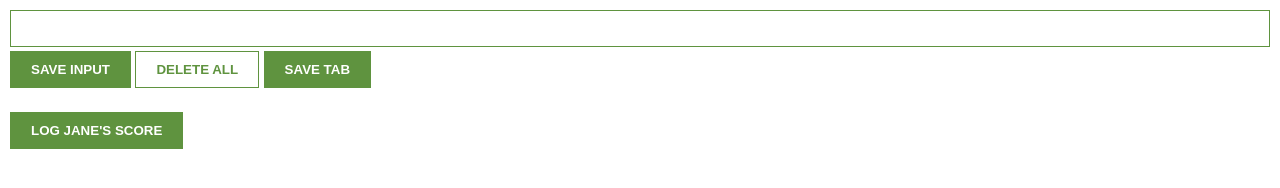
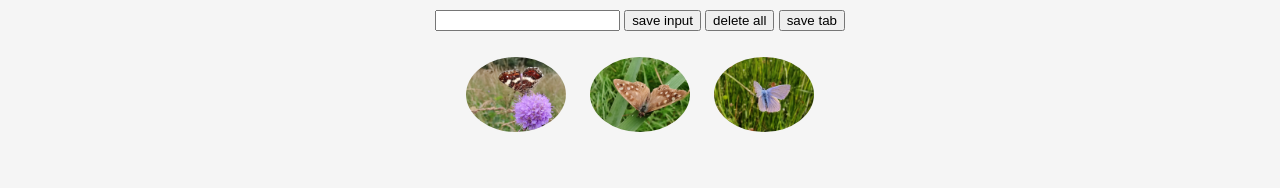
Before and after one commit to robinsrepository/first-chrome-extension, a browser extension: page index.html in a window 1280 px wide. Drawn offline with Linux system fonts and the light colour scheme.

Commit message:
Add some images ans styling for practice

```diff
--- a/index.html
+++ b/index.html
@@ -14,7 +14,11 @@
     <button id="tab-btn">save tab</button>
     <ul id="ul-el"></ul>
 
-    <button id="score-btn">Log Jane's score</button>
+    <img class="team-img" src="images/hip1.jpg">
+    <img class="team-img" src="images/hip2.jpg">
+    <img class="team-img" src="images/hip3.jpg">
+
+    <!-- <button id="score-btn">Log Jane's score</button> -->
     <!-- <div id="welcome-el"></div> -->
     <!-- <div id="container"></div> -->
     <!-- <div id="box">Open the box!</div> -->
--- a/script.js
+++ b/script.js
@@ -49,3 +49,13 @@ inputBtn.addEventListener("click", function() {
     localStorage.setItem("myLeads", JSON.stringify(myLeads));
     render(myLeads);
 });
+
+// Create a function that renders the three team images
+// Use a for loop, template strings (``), plus equals (+=)
+// .innerHTML to solve the challenge.
+
+const imgs = [
+    "images/hip1.jpg",
+    "images/hip2.jpg",
+    "images/hip3.jpg"
+]
--- a/style.css
+++ b/style.css
@@ -1,11 +1,12 @@
-body {
+/* body {
     margin: 0;
     padding: 10px;
     font-family: Arial, Helvetica, sans-serif;
-    min-width: 400px; /* to tell Chrome how wide I want the extension to be*/
-}
+    min-width: 400px;  */
+    /* to tell Chrome how wide I want the extension to be*/
+/* } */
 
-input {
+/* input {
     width: 100%;
     padding: 10px;
     box-sizing: border-box;
@@ -39,7 +40,7 @@ li {
 
 a {
     color: #5F933F;
-}
+} */
 
 
 /* html, body {
@@ -58,3 +59,25 @@ a {
     color: white;
     font-weight: bold;
 } */
+
+body {
+    font-family: 'Segoe UI', Tahoma, Geneva, Verdana, sans-serif;
+    background: whitesmoke;
+    text-align: center;
+    color: #130e0f;
+}
+
+h1 {
+    font-weight: 200;
+    letter-spacing: 2px;
+}
+
+#container {
+    width: 100%;
+}
+
+.team-img {
+    width: 100px;
+    border-radius: 100%;
+    margin: 10px;
+}
```
Also changed, not shown: images/hip1.jpg (added), images/hip2.jpg (added), images/hip3.jpg (added).
